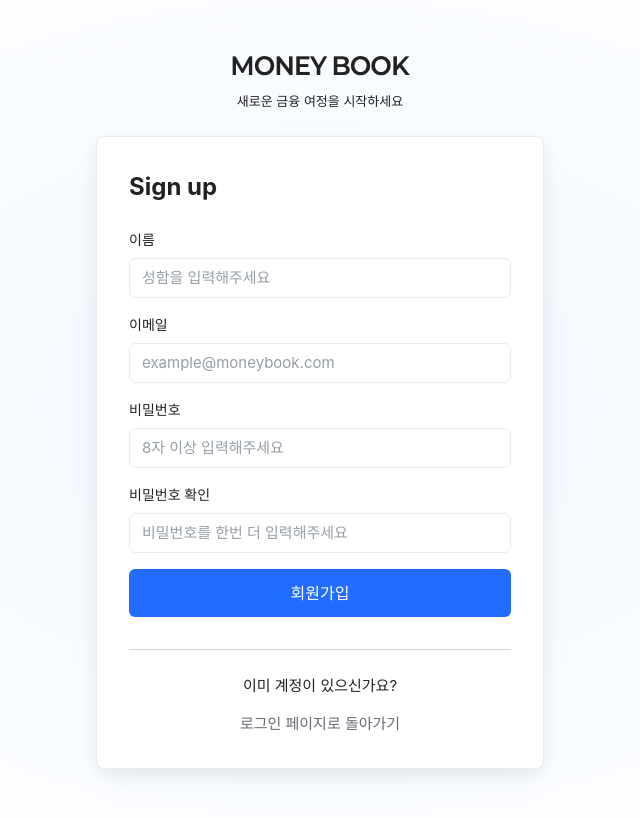
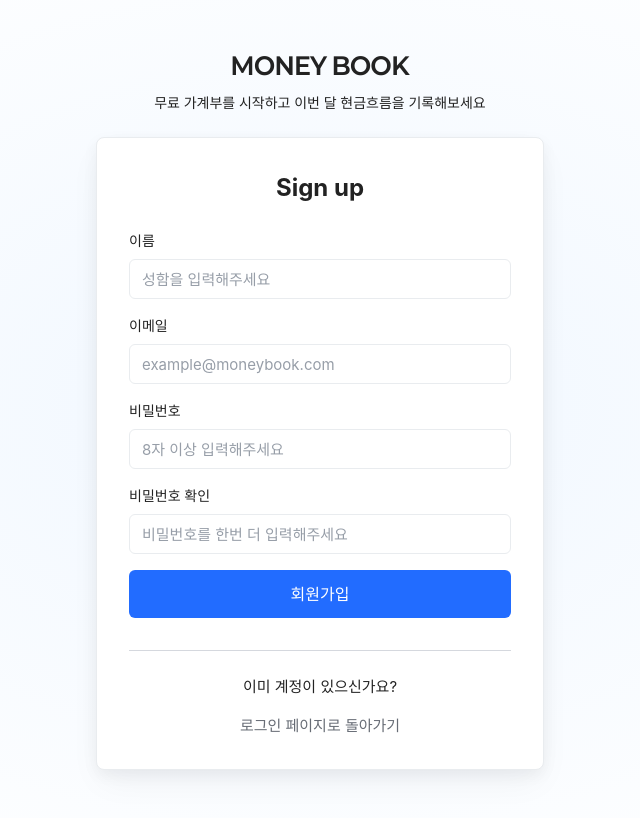
Before and after one commit to Rafdidas/money_book, a Next.js app: page /auth/signup in a window 1280 px wide. Shown: the whole page, without its empty margins (320-960 px from the left). Built offline with nearby package versions, Linux system fonts and the light colour scheme; no server answers; a web font is replaced by a local one.

Commit message:
style: 문구 정리

```diff
--- a/src/app/auth/auth.scss
+++ b/src/app/auth/auth.scss
@@ -50,8 +50,9 @@
   .auth-brand-block {
     display: flex;
     flex-direction: column;
-    align-items: flex-start;
+    align-items: center;
     gap: 8px;
+    width: 100%;
     margin-bottom: 24px;
     &--logo {
       align-items: center;
--- a/src/app/auth/login/page.tsx
+++ b/src/app/auth/login/page.tsx
@@ -92,7 +92,7 @@ export default function LoginPage() {
         <section className="login-wrap">
           <div className="auth-brand-block">
             <h1 className="auth-brand auth-brand--logo headline--md">MONEY BOOK</h1>
-            <p className="auth-lead">당신의 자산 이야기를 기록합니다</p>
+            <p className="auth-lead label--lg">무료 개인 가계부로 현금흐름을 관리하세요</p>
           </div>
           <section className="login-card">
             <div className="auth-brand-block">
--- a/src/app/auth/signup/page.tsx
+++ b/src/app/auth/signup/page.tsx
@@ -74,7 +74,9 @@ export default function SignupPage() {
             <h1 className="auth-brand auth-brand--logo auth-brand-sm headline--sm">
               MONEY BOOK
             </h1>
-            <p className="auth-lead">새로운 금융 여정을 시작하세요</p>
+            <p className="auth-lead label--lg">
+              무료 가계부를 시작하고 이번 달 현금흐름을 기록해보세요
+            </p>
           </div>
 
           <section className="signup-card">
```
